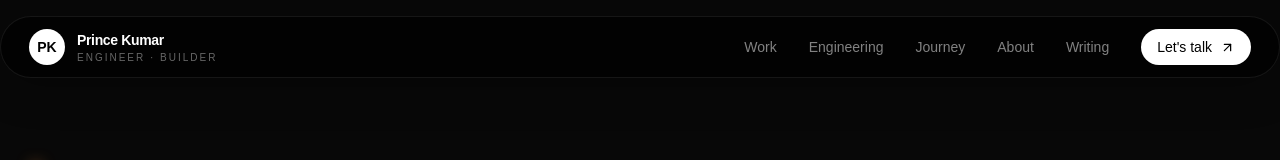
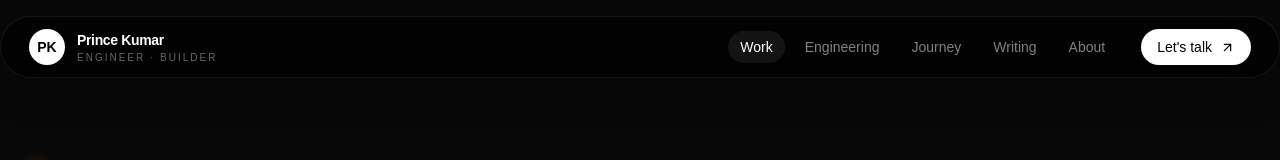
Before and after one commit to kumarprince06/prince-portfolio, a Next.js app: page / in a window 1280 px wide. Shown: the top 160 px of the page. Built offline with nearby package versions, Linux system fonts and the light colour scheme.

Commit message:
feat: highlight the active section in the navbar

```diff
--- a/components/Navbar.tsx
+++ b/components/Navbar.tsx
@@ -1,18 +1,40 @@
 "use client";
 
-import { useState } from "react";
+import { useEffect, useState } from "react";
 import { Menu, X, ArrowUpRight } from "lucide-react";
 
 const navItems = [
   { label: "Work", href: "#work" },
   { label: "Engineering", href: "#engineering" },
   { label: "Journey", href: "#journey" },
+  { label: "Writing", href: "#writing" },
   { label: "About", href: "#about" },
-  { label: "Writing", href: "#writing" },
 ];
 
 export default function Navbar() {
   const [open, setOpen] = useState(false);
+  const [active, setActive] = useState("");
+
+  // Highlight the section currently crossing the middle of the viewport.
+  useEffect(() => {
+    const sections = navItems
+      .map((item) => document.querySelector(item.href))
+      .filter((section) => section !== null);
+
+    const observer = new IntersectionObserver(
+      (entries) => {
+        entries.forEach((entry) => {
+          const id = `#${entry.target.id}`;
+          if (entry.isIntersecting) setActive(id);
+          else setActive((current) => (current === id ? "" : current));
+        });
+      },
+      { rootMargin: "-45% 0px -55% 0px" },
+    );
+
+    sections.forEach((section) => observer.observe(section));
+    return () => observer.disconnect();
+  }, []);
 
   return (
     <header className="fixed left-0 top-0 z-50 w-full">
@@ -37,19 +59,23 @@ export default function Navbar() {
         </a>
 
         {/* Desktop Navigation */}
-        <div className="hidden items-center gap-8 md:flex">
+        <div className="hidden items-center gap-2 md:flex">
           {navItems.map((item) => (
             <a
               key={item.label}
               href={item.href}
-              className="relative text-sm text-white/50 transition-colors duration-300 hover:text-white"            >
+              aria-current={active === item.href ? "true" : undefined}
+              className={`rounded-full px-3 py-1.5 text-sm transition-colors duration-300 hover:text-white ${
+                active === item.href ? "bg-white/[0.07] text-white" : "text-white/50"
+              }`}
+            >
               {item.label}
             </a>
           ))}
 
           <a
             href="#contact"
-            className="group flex items-center gap-2 rounded-full bg-white px-4 py-2 text-sm font-medium text-black transition-all hover:bg-white/90"
+            className="group ml-4 flex items-center gap-2 rounded-full bg-white px-4 py-2 text-sm font-medium text-black transition-all hover:bg-white/90"
           >
             Let&apos;s talk
             <ArrowUpRight
@@ -78,7 +104,10 @@ export default function Navbar() {
                 key={item.label}
                 href={item.href}
                 onClick={() => setOpen(false)}
-                className="rounded-xl px-4 py-3 text-white/70 transition-colors hover:bg-white/5 hover:text-white"
+                aria-current={active === item.href ? "true" : undefined}
+                className={`rounded-xl px-4 py-3 transition-colors hover:bg-white/5 hover:text-white ${
+                  active === item.href ? "bg-white/[0.07] text-white" : "text-white/70"
+                }`}
               >
                 {item.label}
               </a>
```
